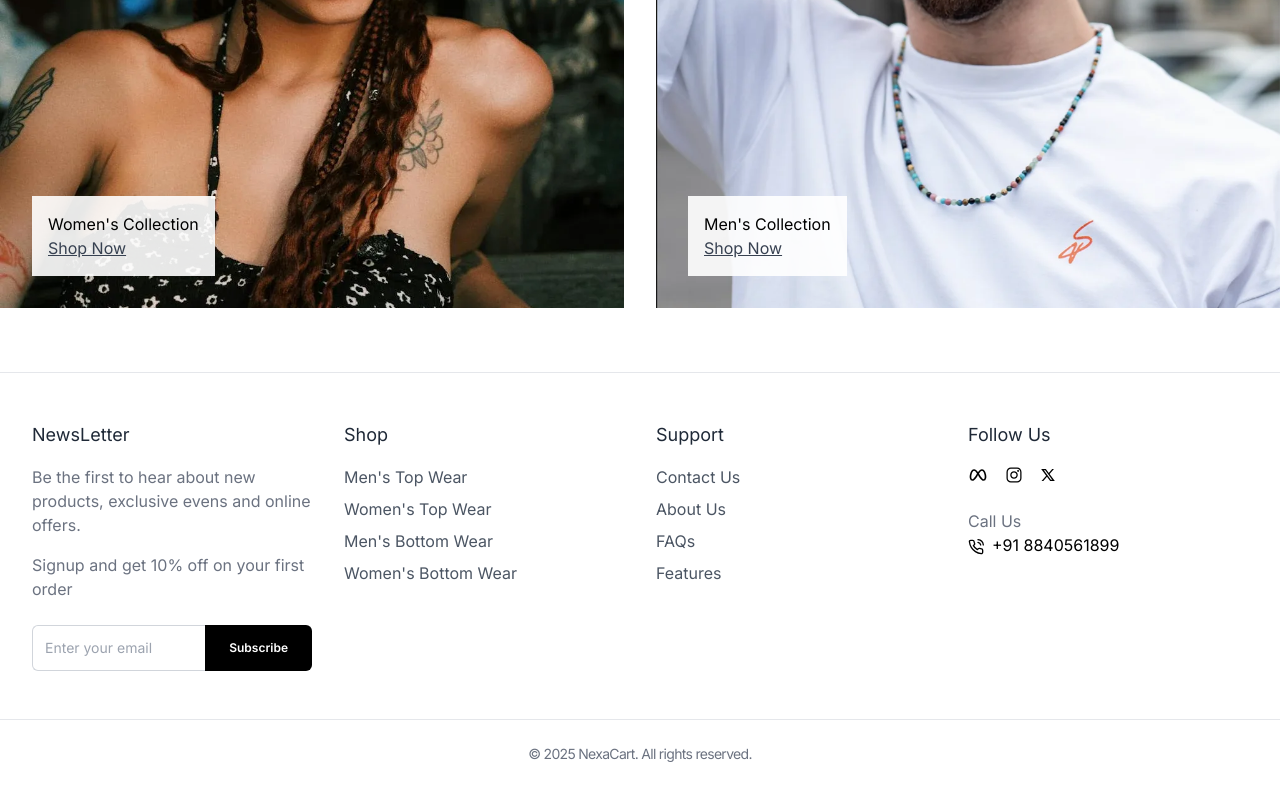
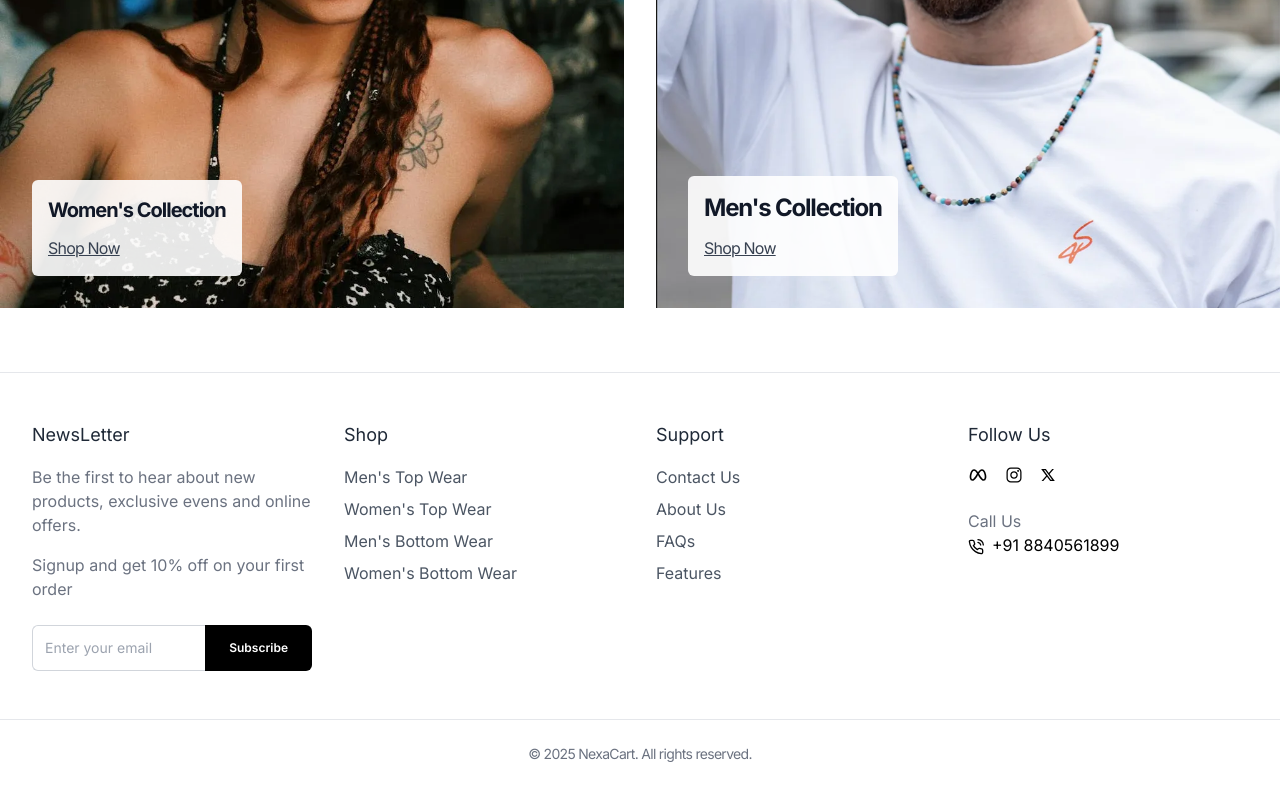
Before and after one commit to Raunak162004/NexaCart, a React (Vite) app in the folder frontend/: page / in a window 1280 px wide. Shown: the part 1303-2103 px from the top of the page. Built offline with nearby package versions, Linux system fonts and the light colour scheme.

Commit message:
modified genderCollectionSection

```diff
--- a/frontend/src/components/Products/GenderCollectionSection.jsx
+++ b/frontend/src/components/Products/GenderCollectionSection.jsx
@@ -10,18 +10,18 @@ const GenderCollectionSection = () => {
             {/* womensCollection */}
             <div className='relative flex-1'>
                 <img className='w-full h-[700px] object-cover' src={womensCollectionImage} alt="Womens Collection" />
-                <div className='absolute bottom-8 left-8 bg-white bg-opacity-90 p-4'>
-                    <h2>Women's Collection</h2>
-                    <Link to='/collections/all?gender=women' className='underline text-gray-700 hover:text-black'>Shop Now</Link>
+                <div className='absolute bottom-8 left-8 bg-white bg-opacity-90 p-4 rounded-md'>
+                    <h2 className='tracking-tighter md:text-xl font-bold text-gray-900 mb-3'>Women's Collection</h2>
+                    <Link to='/collections/all?gender=women' className='tracking-tighter underline text-gray-700 hover:text-black'>Shop Now</Link>
                 </div>
             </div>
 
             {/* Mens Collection */}
             <div className='relative flex-1'>
                 <img className='w-full h-[700px] object-cover' src={mensCollectionImage} alt="Womens Collection" />
-                <div className='absolute bottom-8 left-8 bg-white bg-opacity-90 p-4'>
-                    <h2>Men's Collection</h2>
-                    <Link to='/collections/all?gender=men' className='underline text-gray-700 hover:text-black'>Shop Now</Link>
+                <div className='absolute bottom-8 left-8 bg-white bg-opacity-90 p-4 rounded-md'>
+                    <h2 className='tracking-tighter md:text-2xl font-bold text-gray-900 mb-3'>Men's Collection</h2>
+                    <Link to='/collections/all?gender=men' className='tracking-tighter underline text-gray-700 hover:text-black'>Shop Now</Link>
                 </div>
             </div>
         </div>
```
